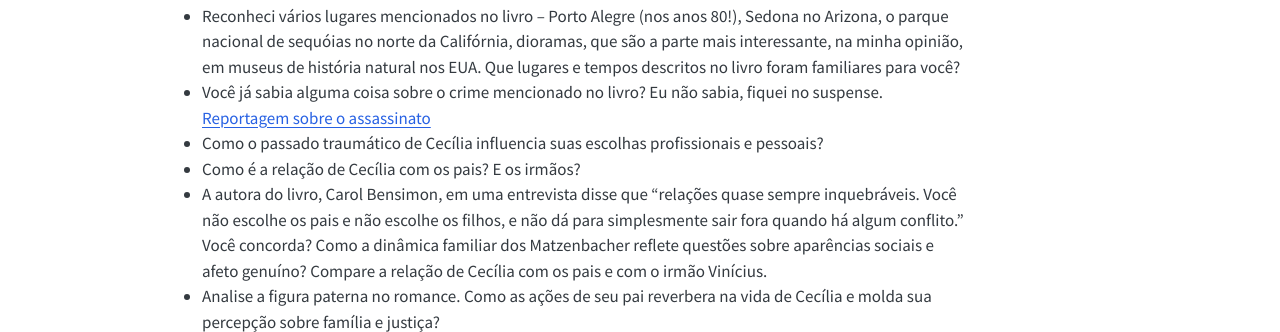
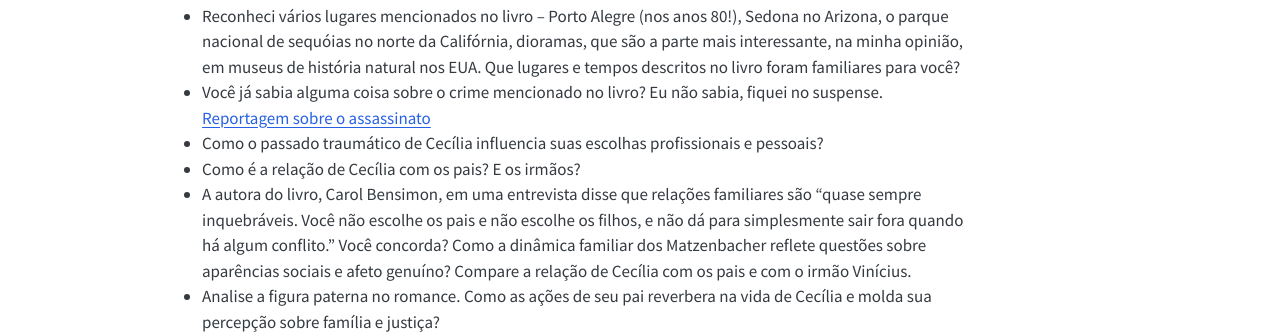
Before and after one commit to picoral/clube-do-livro, a plain HTML site: page index.html in a window 1280 px wide. Shown: the part 467-799 px from the top of the page. Drawn offline with Linux system fonts and the light colour scheme.

Commit message:
arrumei uma pergunta que estava pela metade

```diff
--- a/index.html
+++ b/index.html
@@ -152,7 +152,7 @@ ul.task-list li input[type="checkbox"] {
 <li>Você já sabia alguma coisa sobre o crime mencionado no livro? Eu não sabia, fiquei no suspense. <a href="https://gauchazh.clicrbs.com.br/porto-alegre/noticia/2021/04/a-esquina-que-foi-palco-de-um-dos-crimes-mais-emblematicos-do-rs-sem-solucao-ha-32-anos-ckngjpu7f009j016ub27hpl0m.html">Reportagem sobre o assassinato</a></li>
 <li>Como o passado traumático de Cecília influencia suas escolhas profissionais e pessoais?</li>
 <li>Como é a relação de Cecília com os pais? E os irmãos?</li>
-<li>A autora do livro, Carol Bensimon, em uma entrevista disse que “relações quase sempre inquebráveis. Você não escolhe os pais e não escolhe os filhos, e não dá para simplesmente sair fora quando há algum conflito.” Você concorda? Como a dinâmica familiar dos Matzenbacher reflete questões sobre aparências sociais e afeto genuíno? Compare a relação de Cecília com os pais e com o irmão Vinícius.</li>
+<li>A autora do livro, Carol Bensimon, em uma entrevista disse que relações familiares são “quase sempre inquebráveis. Você não escolhe os pais e não escolhe os filhos, e não dá para simplesmente sair fora quando há algum conflito.” Você concorda? Como a dinâmica familiar dos Matzenbacher reflete questões sobre aparências sociais e afeto genuíno? Compare a relação de Cecília com os pais e com o irmão Vinícius.</li>
 <li>Analise a figura paterna no romance. Como as ações de seu pai reverbera na vida de Cecília e molda sua percepção sobre família e justiça?</li>
 <li>Bensimon também argumenta que Cecília precisa entender o passado para seguir adiante. Como o romance trata a tensão entre o desejo de esquecer o passado e a necessidade de compreendê-lo para seguir adiante?</li>
 <li>Como a técnica de empalhamento e construção de dioramas funciona como metáfora no romance? O que representa o ato de preservar animais mortos em relação à preservação de memórias relacionadas à infância e família?</li>
```
